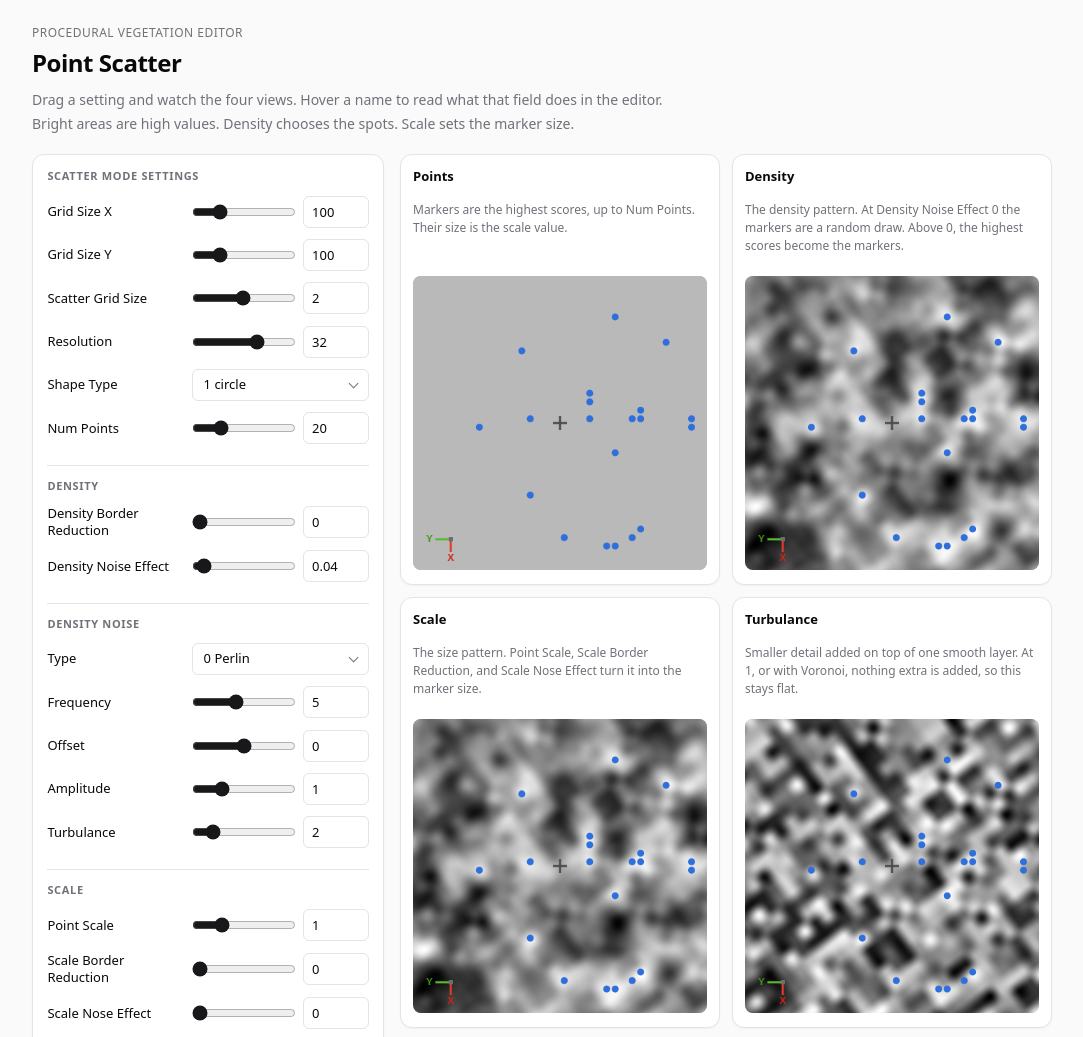
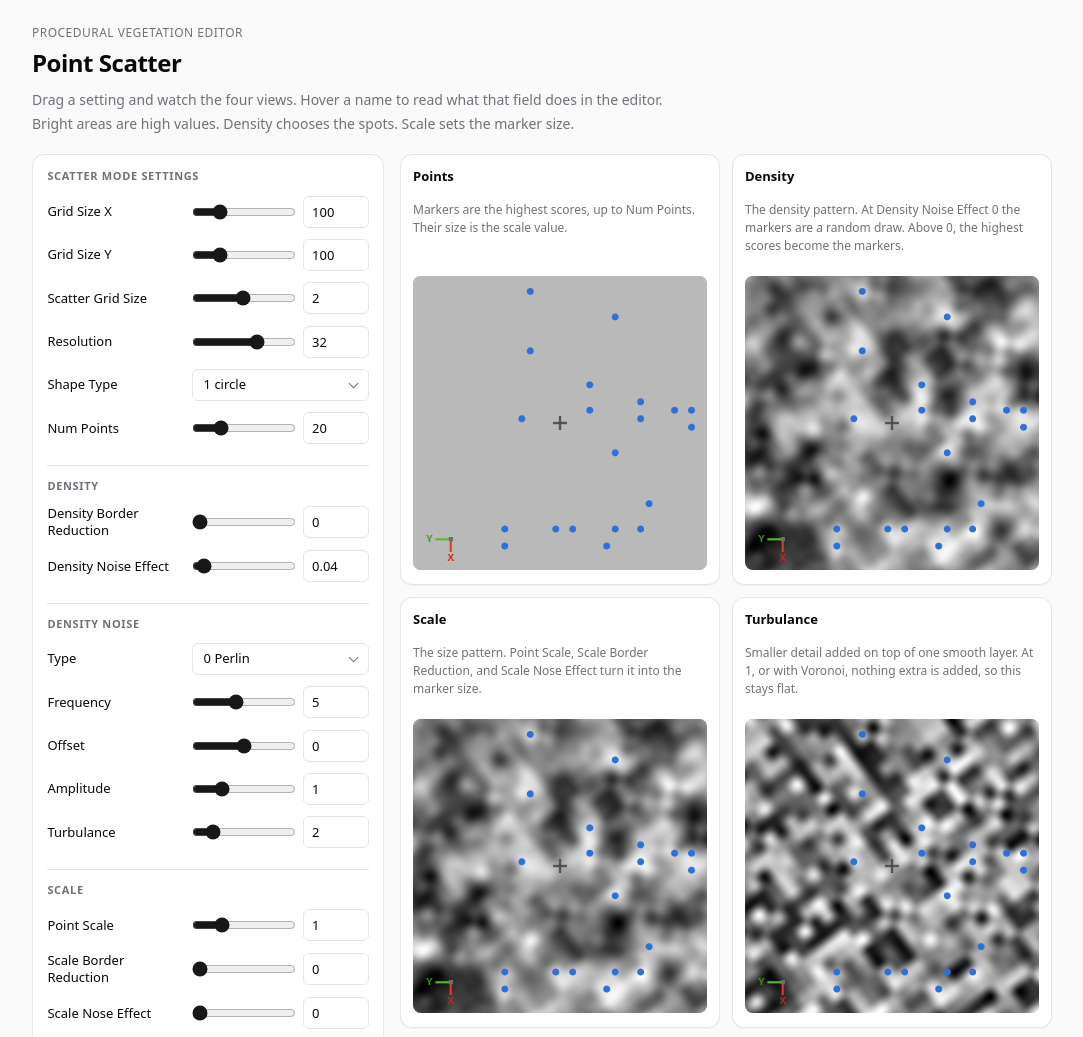
Before and after one commit to RayYuqian/pve-point-scatter, a plain HTML site: page index.html in a window 1280 px wide. Shown: the top 1037 px of the page, without its empty margins (98-1181 px from the left). Drawn offline with Linux system fonts and the light colour scheme.

Commit message:
Match the editor's Type 4 edge mask and point selection.
Measure the edge mask from PVE's 2 cm execution-source box and use DoEdgeMask2D's blend. Port Algo::IntroSort, the Sort Attributes and Self Pruning comparisons, and Self Pruning's scaled half-cell overlap test so tied scores pick the same points as SeedPointScatter.

Co-authored-by: Cursor <cursoragent@cursor.com>

```diff
--- a/density-noise.js
+++ b/density-noise.js
@@ -350,12 +350,15 @@
     return contrast(value, settings.amplitude);
   }
 
+  // PVE's execution source bounds are [-1, 1] cm, so the edge box is 2 cm at the origin, not the planting area.
+  var edgeBoxHalf = 1;
+
   function edgeMask(worldX, worldY, noiseX, noiseY, iterations, settings) {
     var scale = 0.01 * settings.frequency;
-    var left = (worldX + settings.halfX) * scale;
-    var right = (worldX - settings.halfX) * scale;
-    var top = (worldY + settings.halfY) * scale;
-    var bottom = (worldY - settings.halfY) * scale;
+    var left = (worldX + edgeBoxHalf) * scale;
+    var right = (worldX - edgeBoxHalf) * scale;
+    var top = (worldY + edgeBoxHalf) * scale;
+    var bottom = (worldY - edgeBoxHalf) * scale;
     var useX = Math.abs(left) < Math.abs(right) ? left : right;
     var useY = Math.abs(top) < Math.abs(bottom) ? top : bottom;
     var current = Math.min(Math.abs(useX), Math.abs(useY));
@@ -363,31 +366,44 @@
     if (blend <= 0.0001) return 1;
     var noiseValue = contrast(perlin(noiseX, noiseY, iterations), 1);
     var offsetAmount = blend;
-    var noised = noiseValue * offsetAmount + (1 - offsetAmount) * (1 - (1 - noiseValue) * (1 - offsetAmount));
+    var low = Math.min(offsetAmount, noiseValue * offsetAmount);
+    var high = 1 - Math.min(1 - offsetAmount, (1 - noiseValue) * (1 - offsetAmount));
+    var noised = low + (high - low) * offsetAmount;
     return 1 - Math.min(1, Math.max(0, contrast(noised, settings.amplitude)));
   }
 
+  // Keep Create Points Grid's exact arithmetic and X-first order: tie-breaking and pruning depend on both.
+  function gridAxis(size, resolution) {
+    var cell = size / resolution;
+    var extent = size / 2;
+    var count = Math.trunc((2 * extent) / cell);
+    if (extent < cell / 2) count++;
+    return { cell: cell, count: count, extent: extent, start: extent - extent % (cell / 2) };
+  }
+
   function candidates(settings) {
-    var width = settings.gx * settings.scatter;
-    var depth = settings.gy * settings.scatter;
     var resolution = Math.max(1, Math.round(settings.resolution));
-    var cellX = width / resolution;
-    var cellY = depth / resolution;
-    var halfX = width / 2;
-    var halfY = depth / 2;
-    var radius = Math.min(halfX, halfY);
+    var axisX = gridAxis(settings.gx * settings.scatter, resolution);
+    var axisY = gridAxis(settings.gy * settings.scatter, resolution);
+    var radius = Math.min(axisX.extent, axisY.extent);
     var points = [];
     var iy;
     var ix;
-    for (iy = 0; iy < resolution; iy++) {
-      for (ix = 0; ix < resolution; ix++) {
-        var x = -halfX + cellX * (ix + 0.5);
-        var y = -halfY + cellY * (iy + 0.5);
-        if (settings.shape === 1 && Math.hypot(x, y) > radius) continue;
+    for (iy = 0; iy < axisY.count; iy++) {
+      for (ix = 0; ix < axisX.count; ix++) {
+        var x = axisX.cell * (ix + 0.5) - axisX.start;
+        var y = axisY.cell * (iy + 0.5) - axisY.start;
+        if (settings.shape === 1 && !(x * x + y * y <= radius * radius)) continue;
         points.push({ x: x, y: y });
       }
     }
-    return { points: points, halfX: halfX, halfY: halfY };
+    return {
+      points: points,
+      halfX: axisX.extent,
+      halfY: axisY.extent,
+      boundsX: axisX.cell * 0.5,
+      boundsY: axisY.cell * 0.5
+    };
   }
 
   function readSettings() {
@@ -422,9 +438,7 @@
       frequency: settings.scaleFrequency,
       offset: settings.scaleOffset,
       amplitude: settings.scaleAmplitude,
-      turbulance: settings.scaleTurbulance,
-      halfX: settings.halfX,
-      halfY: settings.halfY
+      turbulance: settings.scaleTurbulance
     };
   }
 
@@ -434,9 +448,7 @@
       frequency: settings.frequency,
       offset: settings.offset,
       amplitude: settings.amplitude,
-      turbulance: iterations,
-      halfX: settings.halfX,
-      halfY: settings.halfY
+      turbulance: iterations
     };
   }
 
@@ -445,32 +457,163 @@
     return sample(worldX, worldY, settings) - sample(worldX, worldY, withTurbulance(settings, 1));
   }
 
-  function pointSize(point, settings) {
+  var f32 = Math.fround;
+
+  function lerp(a, b, t) {
+    return a + t * (b - a);
+  }
+
+  function pointSize(point, edge, settings) {
     var noise = sample(point.x, point.y, scaleSettings(settings));
-    var edge = 1 - Math.min(1, Math.max(0, Math.hypot(point.x, point.y) / 100));
-    var mix = (1 - settings.nose) + settings.nose * noise;
-    var edgeMix = (1 - settings.scaleBorder) + settings.scaleBorder * edge;
-    return settings.pointScale * mix * edgeMix;
+    var size = lerp(1, noise, settings.nose) * settings.pointScale;
+    return lerp(size, size * edge, settings.scaleBorder);
+  }
+
+  function swapAt(items, a, b) {
+    var held = items[a];
+    items[a] = items[b];
+    items[b] = held;
+  }
+
+  function heapSiftDown(items, first, index, count, before) {
+    while (index * 2 + 1 < count) {
+      var child = index * 2 + 1;
+      if (child + 1 < count && !before(items[first + child], items[first + child + 1])) child++;
+      if (!before(items[first + child], items[first + index])) break;
+      swapAt(items, first + index, first + child);
+      index = child;
+    }
+  }
+
+  function heapSort(items, first, count, before) {
+    if (count < 2) return;
+    var after = function (a, b) { return before(b, a); };
+    var index;
+    for (index = Math.floor((count - 2) / 2); ; index--) {
+      heapSiftDown(items, first, index, count, after);
+      if (index === 0) break;
+    }
+    for (index = count - 1; index > 0; index--) {
+      swapAt(items, first, first + index);
+      heapSiftDown(items, first, 0, index, after);
+    }
+  }
+
+  // Port of Algo::IntroSort (what TArray::Sort uses). Unstable; tied scores land where its pivot swaps put them.
+  function introSort(items, before) {
+    var count = items.length;
+    if (count < 2) return;
+    var stack = [[0, count - 1, Math.trunc(f32(f32(Math.log(count)) * 2))]];
+    while (stack.length) {
+      var range = stack.pop();
+      var min = range[0];
+      var max = range[1];
+      var depth = range[2];
+      for (;;) {
+        count = max - min + 1;
+        if (depth === 0) {
+          heapSort(items, min, count, before);
+          break;
+        }
+        if (count <= 8) {
+          while (max > min) {
+            var largest = min;
+            var item;
+            for (item = min + 1; item <= max; item++) {
+              if (before(items[largest], items[item])) largest = item;
+            }
+            swapAt(items, largest, max--);
+          }
+          break;
+        }
+        swapAt(items, min + Math.floor(count / 2), min);
+        var low = min;
+        var high = max + 1;
+        for (;;) {
+          while (++low <= max && !before(items[min], items[low]));
+          while (--high > min && !before(items[high], items[min]));
+          if (low > high) break;
+          swapAt(items, low, high);
+        }
+        swapAt(items, min, high);
+        depth--;
+        if (high - 1 - min >= max - low) {
+          if (min + 1 < high) stack.push([min, high - 1, depth]);
+          if (max > low) {
+            min = low;
+            continue;
+          }
+        } else {
+          if (max > low) stack.push([low, max, depth]);
+          if (min + 1 < high) {
+            max = high - 1;
+            continue;
+          }
+        }
+        break;
+      }
+    }
+  }
+
+  function pruneBox(center, half, scale) {
+    var extent = Math.abs(half * scale);
+    var min = center - extent;
+    var size = 0.5 * (center + extent - min);
+    return [min + size, size];
+  }
+
+  function overlaps(a, b) {
+    return !(Math.abs(a.box[0][0] - b.box[0][0]) > a.box[0][1] + b.box[0][1] ||
+      Math.abs(a.box[1][0] - b.box[1][0]) > a.box[1][1] + b.box[1][1]);
+  }
+
+  // Self Pruning, LargeToSmall on $Density with Radius Similarity Factor 0.1 (a float in the editor).
+  var pruneEquality = f32(1 + f32(0.1)) * f32(1 + f32(0.1));
+
+  function selfPrune(sorted) {
+    var order = sorted.map(function (point, index) { return index; });
+    introSort(order, function (a, b) {
+      return !(f32(sorted[a].score * pruneEquality) < sorted[b].score);
+    });
+    var kept = new Uint8Array(sorted.length);
+    var excluded = new Uint8Array(sorted.length);
+    order.forEach(function (index) {
+      if (excluded[index]) return;
+      kept[index] = 1;
+      var other;
+      for (other = 0; other < sorted.length; other++) {
+        if (!kept[other] && overlaps(sorted[index], sorted[other])) excluded[other] = 1;
+      }
+    });
+    return sorted.filter(function (point, index) { return kept[index]; });
   }
 
   function scored(settings) {
     var grid = candidates(settings);
-    settings.halfX = grid.halfX;
-    settings.halfY = grid.halfY;
-    var effect = settings.effect;
-    var border = settings.border;
     var points = grid.points.map(function (point, index) {
-      var noise = sample(point.x, point.y, settings);
-      var edge = 1 - Math.min(1, Math.max(0, Math.hypot(point.x, point.y) / 100));
-      var noiseMix = (1 - effect) + effect * noise;
-      var score = noiseMix * ((1 - border) + border * edge);
-      var sizeValue = pointSize(point, settings);
-      return { x: point.x, y: point.y, noise: noise, score: score, sizeValue: sizeValue, index: index };
+      var noise = f32(sample(point.x, point.y, settings));
+      var edge = f32(1 - f32(Math.min(1, Math.max(0, Math.hypot(point.x, point.y) / 100))));
+      var noiseMix = f32(lerp(1, noise, settings.effect));
+      var score = f32(lerp(noiseMix, f32(noiseMix * edge), settings.border));
+      var sizeValue = pointSize(point, edge, settings);
+      return {
+        x: point.x,
+        y: point.y,
+        noise: noise,
+        score: score,
+        sizeValue: sizeValue,
+        index: index,
+        box: [pruneBox(point.x, grid.boundsX, sizeValue), pruneBox(point.y, grid.boundsY, sizeValue)]
+      };
     });
-    var ordered = points.slice().sort(function (a, b) {
-      return b.score - a.score || a.index - b.index;
+    var order = points.map(function (point, index) { return index; });
+    introSort(order, function (a, b) {
+      var scoreA = points[a].score;
+      var scoreB = points[b].score;
+      return Math.abs(scoreA - scoreB) > 1e-8 && scoreA > scoreB;
     });
-    var kept = effect > 0 ? ordered.slice(0, settings.num) : randomChoice(ordered, settings.num);
+    var survivors = selfPrune(order.map(function (index) { return points[index]; }));
+    var kept = settings.effect > 0 ? survivors.slice(0, settings.num) : randomChoice(survivors, settings.num);
     return { settings: settings, points: points, kept: kept, halfX: grid.halfX, halfY: grid.halfY };
   }
 
--- a/index.html
+++ b/index.html
@@ -325,7 +325,7 @@
     <p><code>score = noiseMix × ((1 − Border) + Border × edge)</code>. Edge is high in the middle and low at the rim.</p>
   </div>
 </div>
-<script src="density-noise.js?v=2"></script>
+<script src="density-noise.js?v=4"></script>
 <script>
   function reportHeight() {
     parent.postMessage({ type: "pve-lab-height", height: document.body.offsetHeight }, "*");
```
